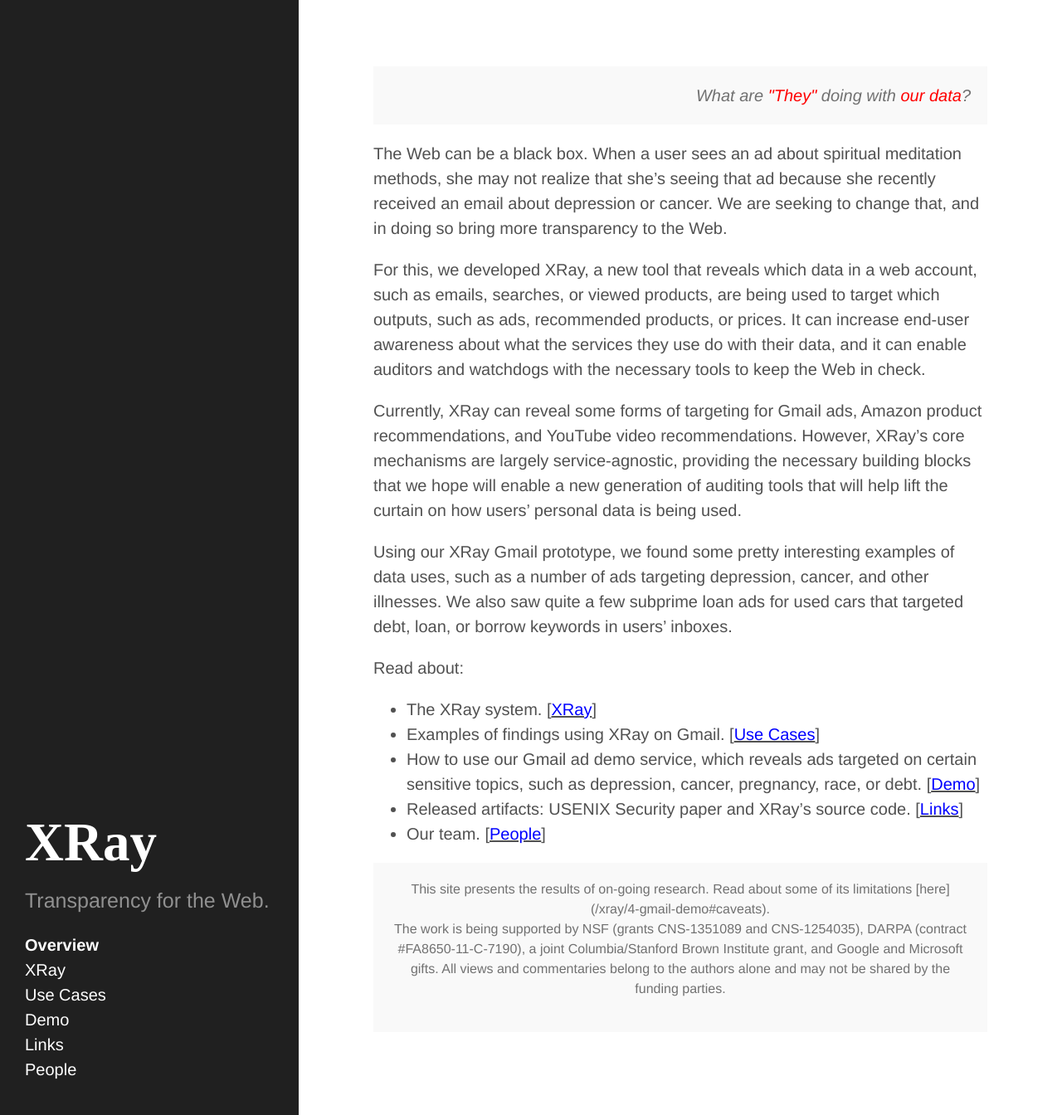
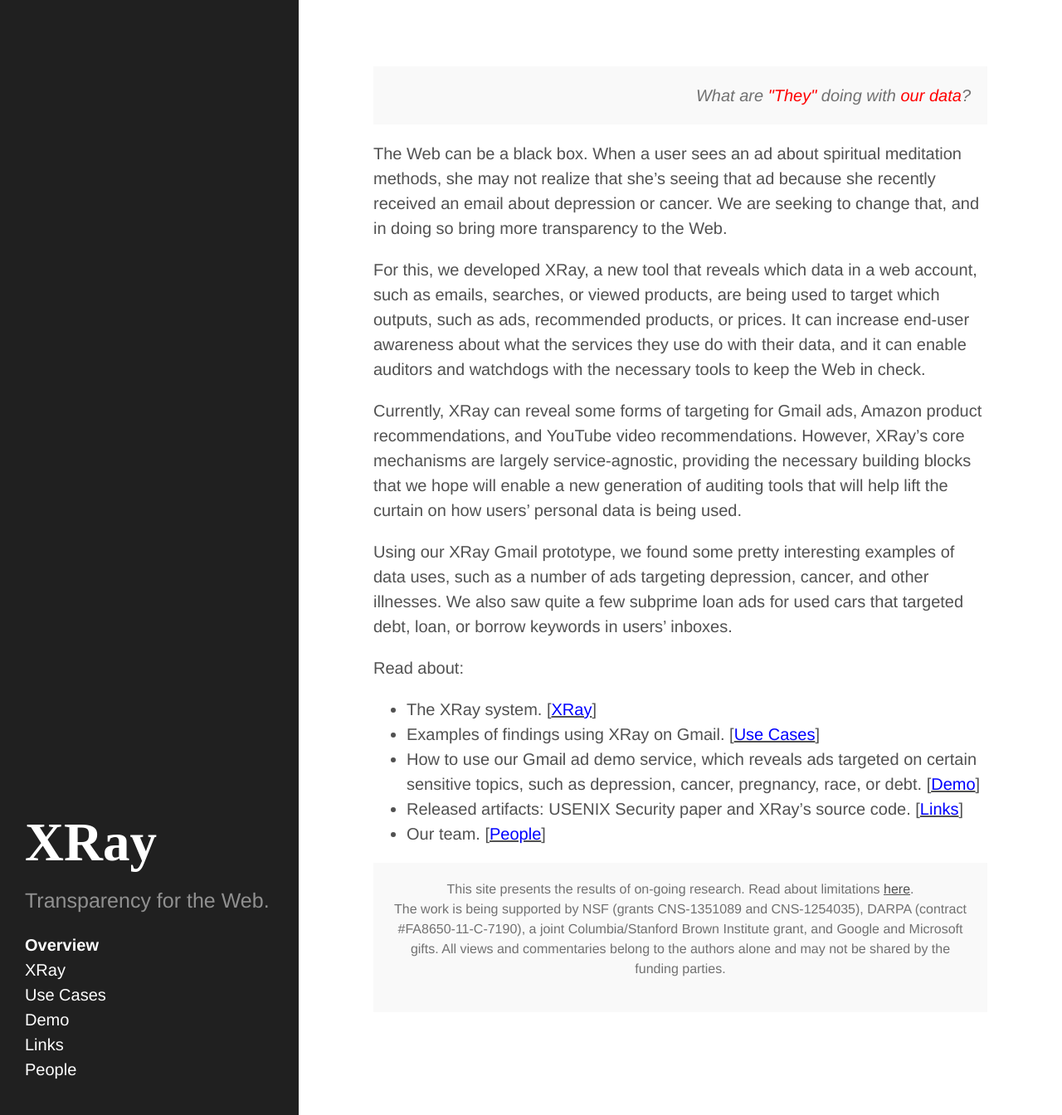
Before and after one commit to columbia/xray, a Jekyll site: the page built from index.md, in a window 1280 px wide and 1344 px high. Shown: the whole window at 83% size. Built offline with Jekyll 4.4.1, drawn with Linux system fonts in a browser that asks for light colours; Markdown is read by kramdown in place of the engine named in the settings.

Commit message:
fixed link

```diff
--- a/_includes/footer.html
+++ b/_includes/footer.html
@@ -1,8 +1,8 @@
 <div id="footer" style="font-size:medium">
   <div class="message" align="center">
     <p class="muted credit">
-      This site presents the results of on-going research. Read about some of its limitations
-      [here]({{ site.baseurl }}/4-gmail-demo#caveats). <br />
+      This site presents the results of on-going research. Read about limitations
+      <a href="{{ site.baseurl }}/4-gmail-demo#caveats">here</a>. <br />
       The work is being supported by NSF (grants CNS-1351089 and CNS-1254035),
       DARPA (contract #FA8650-11-C-7190), a joint Columbia/Stanford Brown Institute
       grant, and Google and Microsoft gifts.
```
